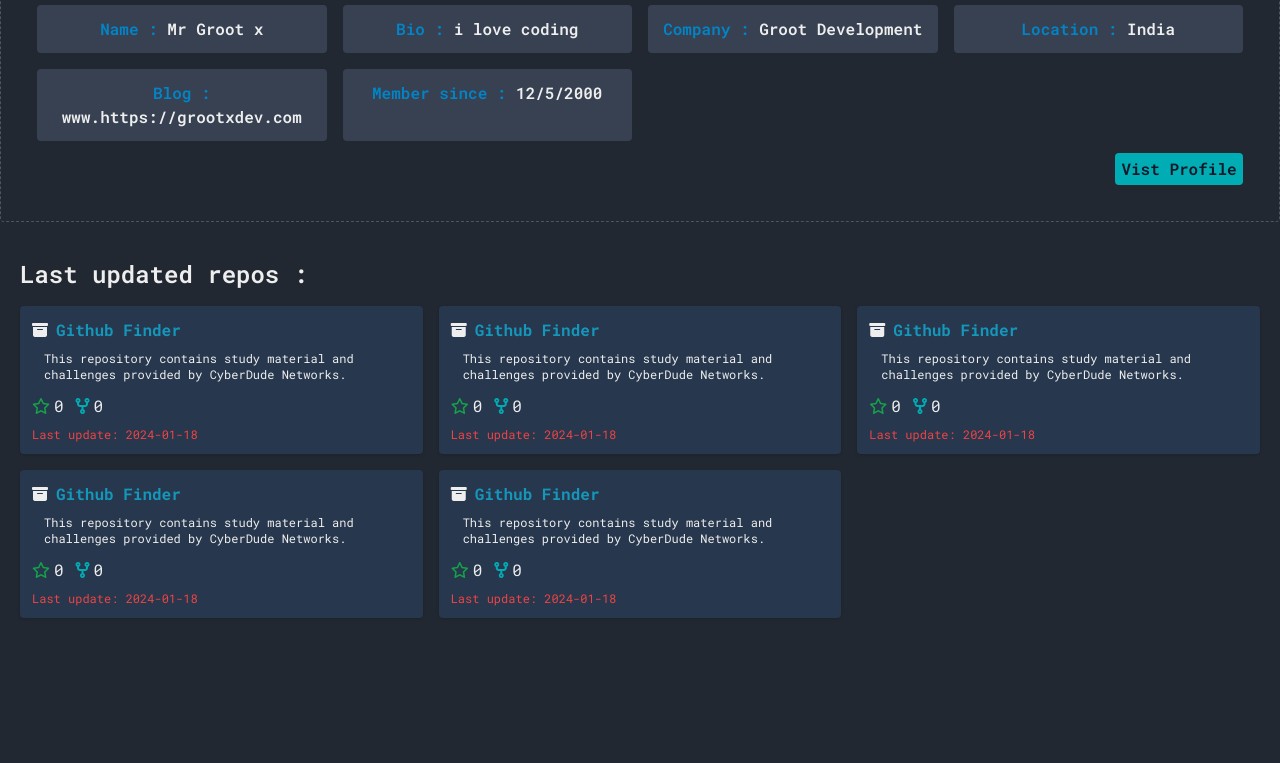
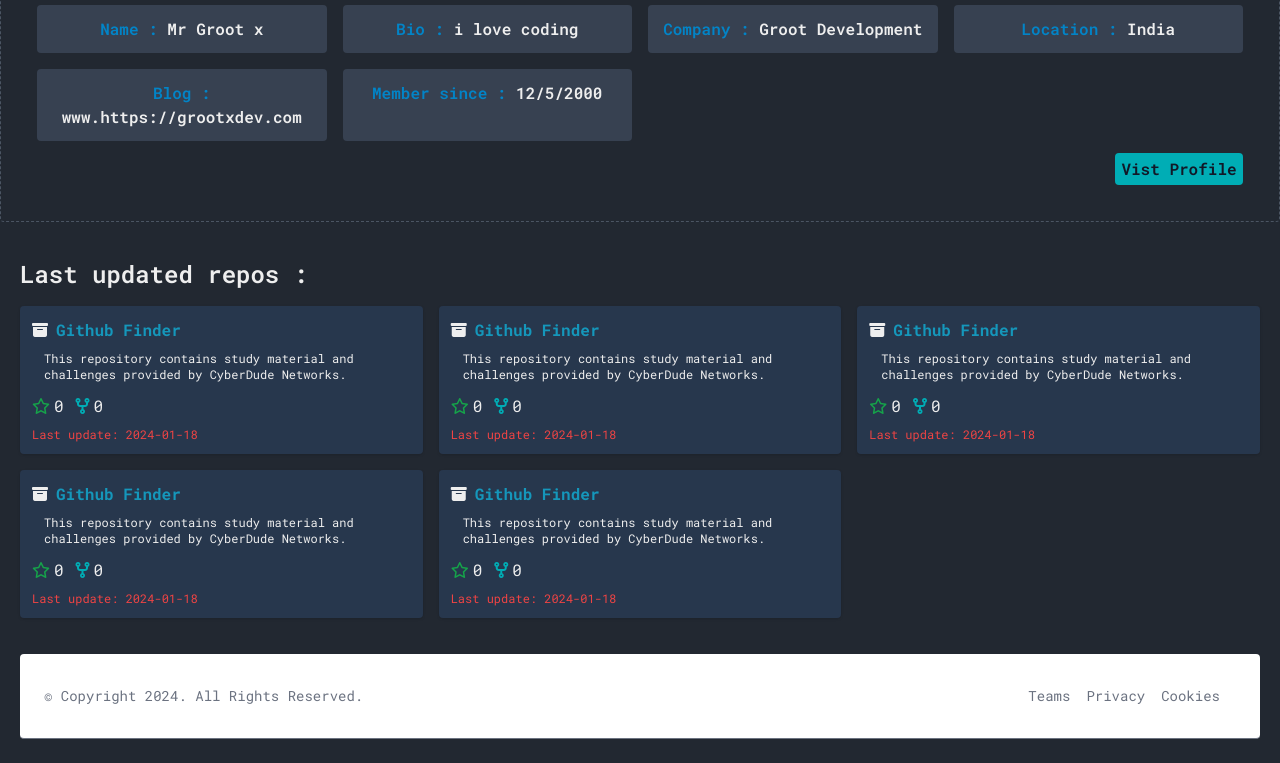
Before and after one commit to MrGrootx/github-finder, a website built with Vite: page index.html in a window 1280 px wide. Shown: the part 725-1488 px from the top of the page. Before the commit the page ends 1367 px from the top, so only its background shows below. Built offline with nearby package versions, Linux system fonts and the light colour scheme.

Commit message:
updated: footer

```diff
--- a/index.html
+++ b/index.html
@@ -276,6 +276,24 @@
       </div>
     </section>
 
+    <section class="container mx-auto mt-9 mb-6 px-5">
+      <footer class="bg-white dark:bg-gray-900 rounded border-b border-gray-500">
+        <div class="container md:px-6 px-3 md:py-8 py-2 mx-auto">
+            <div class="flex flex-col items-center sm:flex-row sm:justify-between">
+                <p class="text-sm text-gray-500">© Copyright 2024. All Rights Reserved.</p>
+
+                <div class="flex mt-3 mx-2 sm:mt-0">
+                    <a href="#" class="mx-2 text-sm text-gray-500 transition-colors duration-300 hover:text-gray-500 dark:hover:text-gray-300" aria-label="Reddit"> Teams </a>
+
+                    <a href="#" class="mx-2 text-sm text-gray-500 transition-colors duration-300 hover:text-gray-500 dark:hover:text-gray-300" aria-label="Reddit"> Privacy </a>
+
+                    <a href="#" class="mx-2 text-sm text-gray-500 transition-colors duration-300 hover:text-gray-500 dark:hover:text-gray-300" aria-label="Reddit"> Cookies </a>
+                </div>
+            </div>
+        </div>
+    </footer>
+    </section>
+
     <script type="module" src="./assets/js/main.js"></script>
   </body>
 </html>
```
